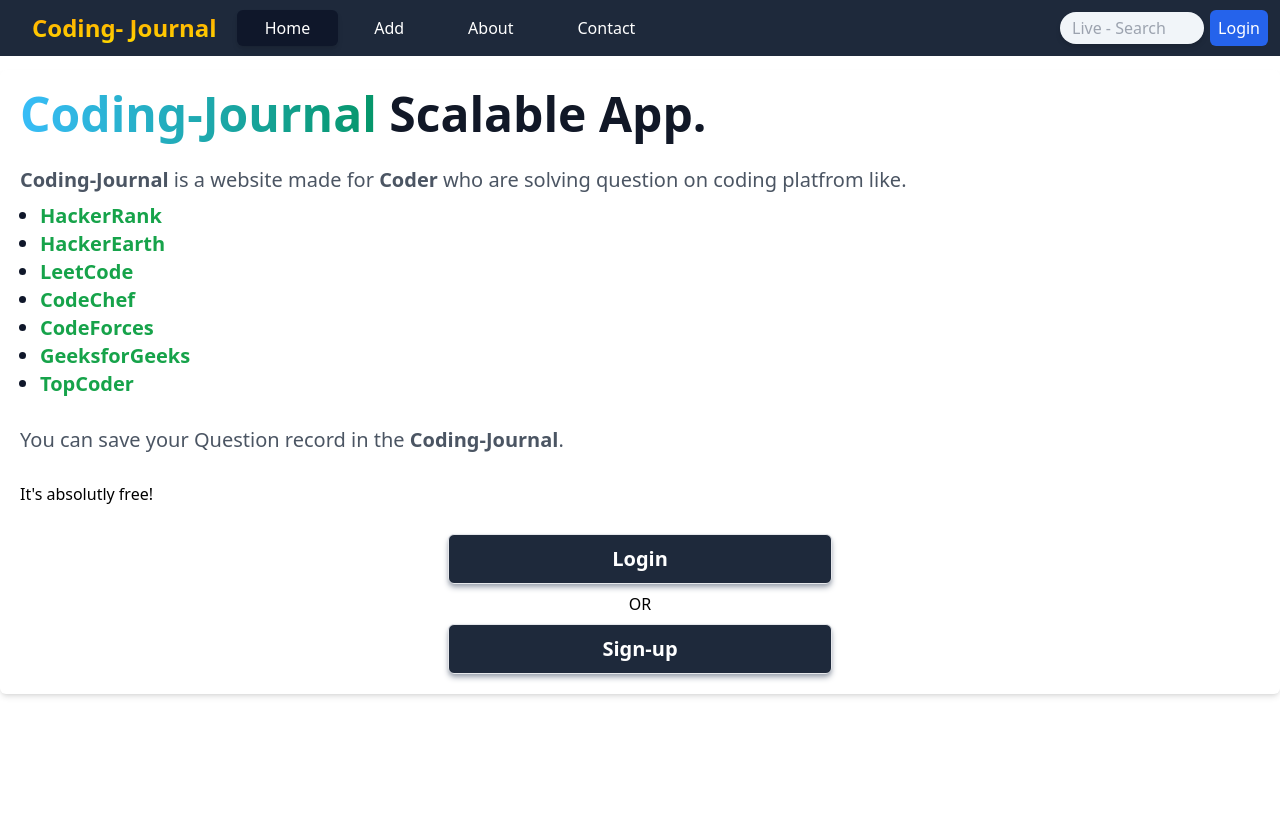
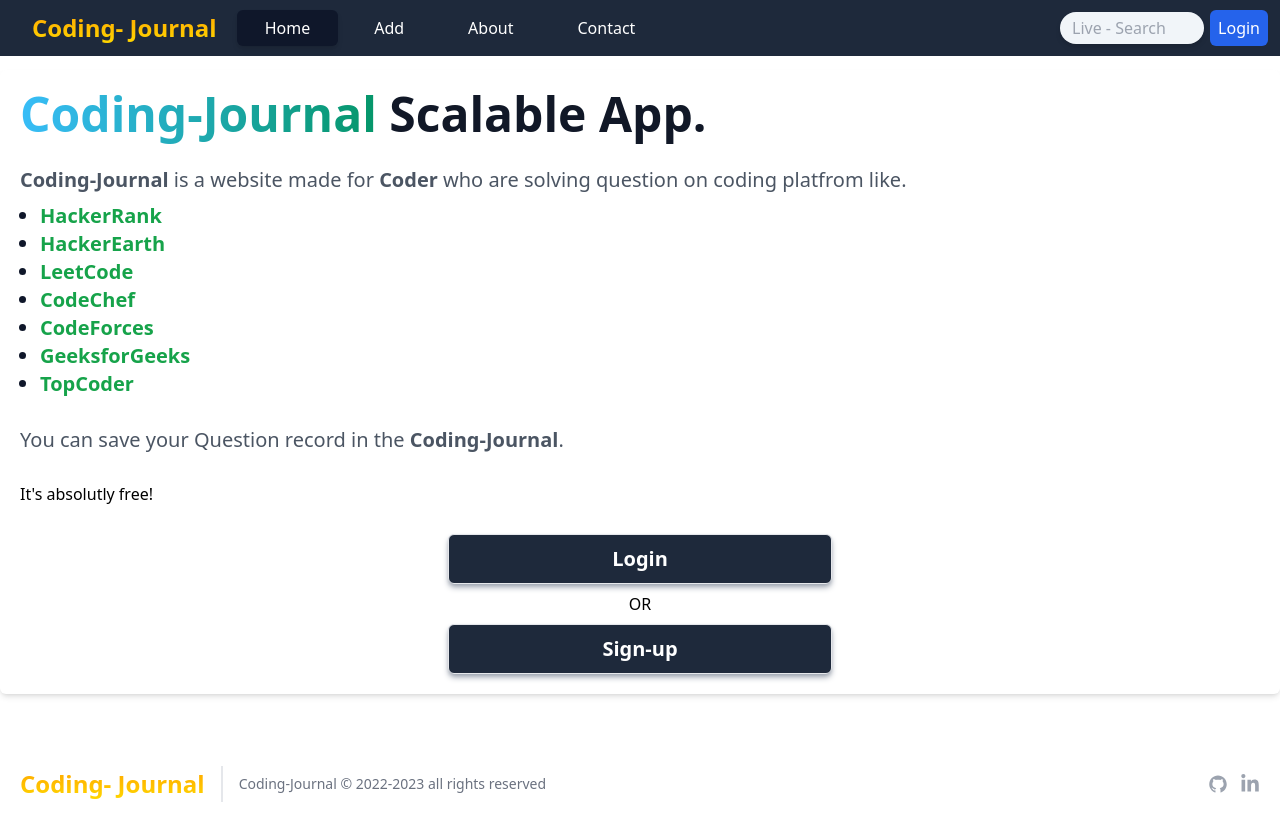
Before and after one commit to ManjiCoder/Coding-Journal, a Next.js app: page / in a window 1280 px wide. Before the commit the page ends 800 px from the top, so only its background shows below. Built offline with nearby package versions, Linux system fonts and the light colour scheme.

Commit message:
Footer - ✔

```diff
--- a/components/CardItems.js
+++ b/components/CardItems.js
@@ -12,7 +12,6 @@
   FaEdit,
   FaArrowAltCircleUp,
   FaArrowAltCircleDown,
-  FaShare,
 } from "react-icons/fa";
 
 import {
@@ -277,11 +276,6 @@
                 <FaEraser
                   className="pointer-events-auto text-red-700 hover:text-red-500 text-3xl fa-solid fa-eraser cursor-pointer"
                   onClick={() => {
-                    navigator.share({
-                      title: element.title,
-                      url: element.link,
-                      text: element.title,
-                    });
                     setShowModal(true);
                     setSelectedElement({
                       ...element,
--- /dev/null
+++ b/components/Footer.js
@@ -0,0 +1,40 @@
+import React from "react";
+import Link from "next/link";
+import { useSelector } from "react-redux";
+import BrandHead from "./BrandHead";
+
+import { AiFillGithub } from "react-icons/ai";
+import { FaLinkedinIn } from "react-icons/fa";
+
+const footerLinks = [
+  { icon: <AiFillGithub className="h-5 w-5" />, href: "#/" },
+  { icon: <FaLinkedinIn className="h-5 w-5" />, href: "#/jk" },
+];
+
+export default function Footer() {
+  const { title } = useSelector((state) => state.static);
+  return (
+    <footer className="text-gray-600 body-font">
+      <div className="container px-5 py-8 mx-auto flex items-center sm:flex-row flex-col">
+        <div className="flex title-font font-medium items-center md:justify-start justify-center text-gray-900">
+          {/* <span className="ml-3 text-xl">{title}</span> */}
+          <BrandHead />
+        </div>
+        <p className="text-sm text-gray-500 sm:ml-4 sm:pl-4 sm:border-l-2 sm:border-gray-200 sm:py-2 sm:mt-0 mt-4">
+          {title} © 2022-2023 all rights reserved
+        </p>
+        <span className="inline-flex sm:ml-auto sm:mt-0 mt-4 space-x-3 justify-center sm:justify-start">
+          {footerLinks.map(({ href, icon }) => (
+            <Link
+              key={href}
+              href={href}
+              className="text-gray-400 hover:text-gray-600"
+            >
+              {icon}
+            </Link>
+          ))}
+        </span>
+      </div>
+    </footer>
+  );
+}
--- a/components/Navbar.js
+++ b/components/Navbar.js
@@ -117,11 +117,12 @@
           {!isDark ? <BsSunFill /> : <BsFillMoonStarsFill />}
         </button> */}
       </nav>
-
       {/* Moblie */}
+      {/* {isOpen &&
+        createPortal( */}
       <ul
         className={`shadow-lg shadow-black fixed h-screen z-10 top-0 pt-16 px-7 w-3/4 max-w-xs md:hidden text-white text-xl flex flex-col gap-4 bg-slate-800 min-h-screen transform transition-transform duration-200 ease-out overflow-hidden
-          ${isOpen ? "translate-x-0" : " -translate-x-full"}`}
+            ${isOpen ? "translate-x-0" : " -translate-x-full"}`}
         onClick={(e) => {
           if (e.target.tagName === "LI") {
             setIsOpen(!isOpen);
@@ -140,6 +141,7 @@
           </Link>
         ))}
       </ul>
+      {/* , // document.body // )} */}
     </header>
   );
 };
@@ -204,14 +206,15 @@
       <Menu.Item>
         {({ active }) => (
           <Link
-            href="/add-friend"
+            href="#"
             className={`${
               active ? "bg-slate-800 text-white" : "text-gray-900"
             } group flex w-full items-center rounded-md px-2 py-2 text-sm`}
           >
             <span className="mr-2">{option[1].icons}</span>
             <span className={`${active ? " text-white" : "text-gray-900"} `}>
-              {option[1].name}
+              {option[1].name} -
+              <span className="text-xs font-medium mr-2"> Coming soon</span>
             </span>
           </Link>
         )}
--- a/pages/_app.js
+++ b/pages/_app.js
@@ -7,6 +7,7 @@
 import { useRouter } from "next/router";
 import { useEffect, useState } from "react";
 import Loading from "@/components/Loading";
+import Footer from "@/components/Footer";
 
 export default function App({ Component, pageProps }) {
   const [isLoading, setIsLoading] = useState(false);
@@ -42,6 +43,7 @@
         {isLoading ? <Loading /> : null}
         <Component {...pageProps} />
         <Toast />
+        <Footer />
       </PersistGate>
     </Provider>
   );
```
